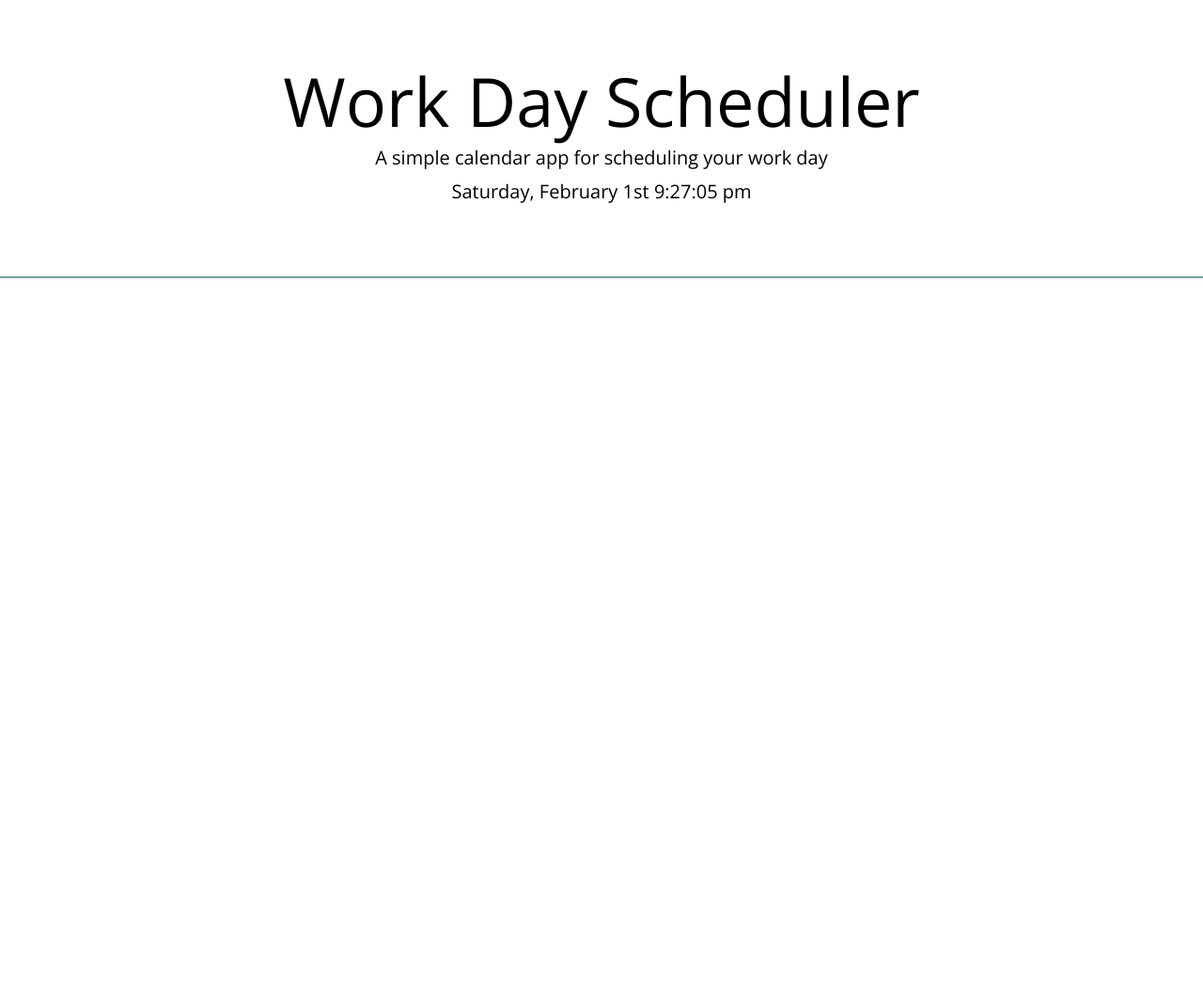
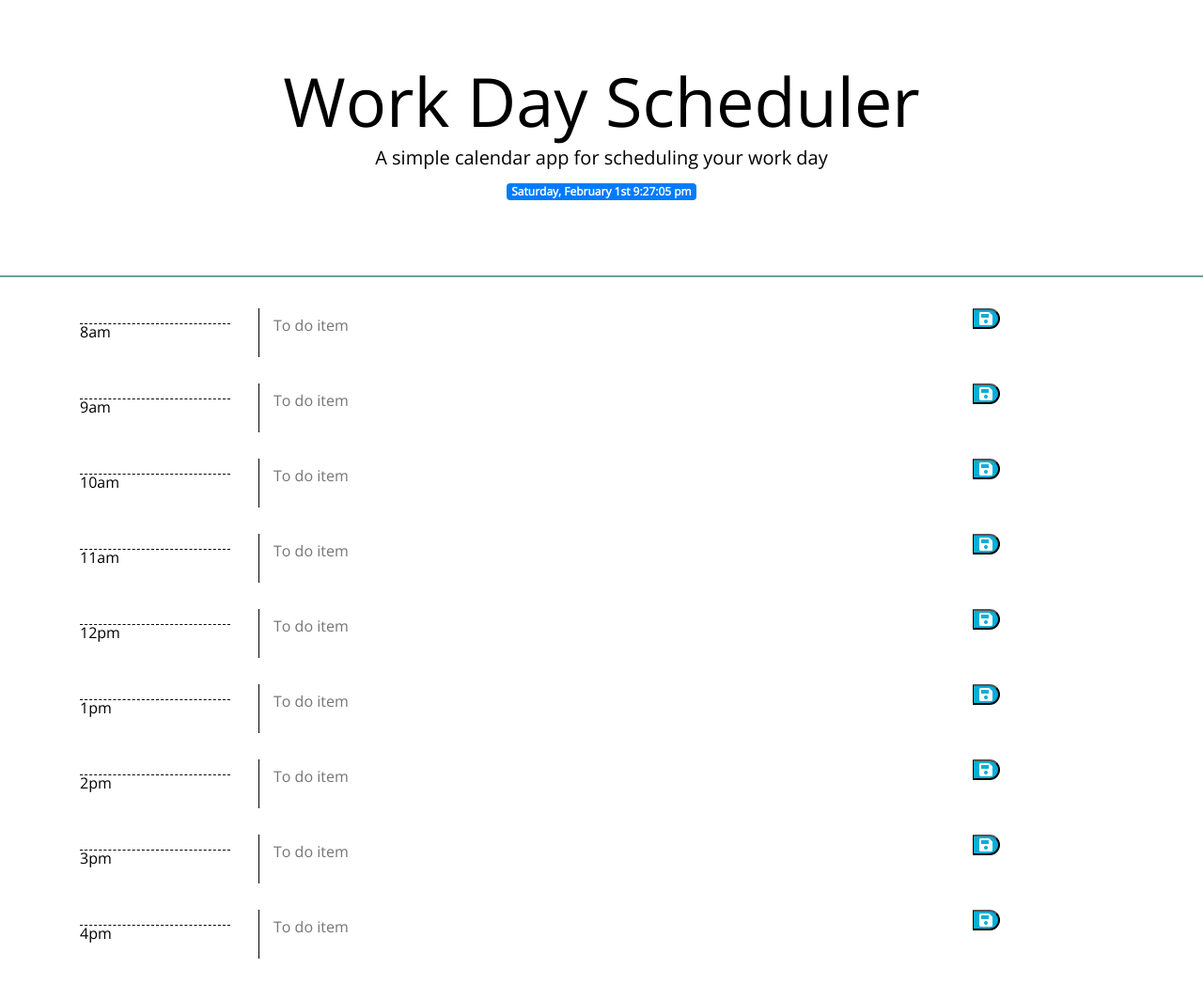
Before and after one commit to lfernandez79/workDayScheduler, a plain HTML site: page index.html in a window 1280 px wide. Shown: the whole page at 94% size. Before the commit the page ends 800 px from the top, so only its background shows below. Drawn offline with nearby package versions, Linux system fonts and the light colour scheme.

Commit message:
added columns and append to page

```diff
--- a/index.html
+++ b/index.html
@@ -17,7 +17,7 @@
   <header class="jumbotron">
     <h1 class="display-3">Work Day Scheduler</h1>
     <p class="lead">A simple calendar app for scheduling your work day</p>
-    <p id="currentDay" class="lead"></p>
+    <p id="currentDay" class="lead badge badge-primary text-wrap"></p>
   </header>
   <div class="container">
     <!-- Timeblocks go here -->
--- a/script.js
+++ b/script.js
@@ -1,25 +1,37 @@
 $(document).ready(function () {
+
+    // append time to the page and function to update dynamic
     function timeUpdate() {
         $("#currentDay").text(moment().format("dddd, MMMM Do h:mm:ss a"));
     }
     setInterval(timeUpdate, 1000);
 
-
-    // for (let i=8; i<17; i++) {
+    for (let i=8; i<17; i++) {
         // const element = array[i];
 
-        // // Create row
-        // var row = $(`<div data-time=${i} id="${i}" class="row">`);
+        // Create row
+        var row = $(`<div data-time=${i} id="${i}" class="row">`);
 
-        // // Create a column
-        // var column1 = $('<div class="col-sm-2"> <p class="hour">' + formatAMPM(i) + "</p>");
+        // Create a columns
+        var column1 = $('<div class="col-sm-2"> <p class="hour">' + currentTime(i) + "</p>");
+        var column2 = $(`<div class="col-sm-8"><textarea id=text${i} class="col-md-12 description" placeholder="To do item"></textarea>`);
+        var column3 = $(`<div class="col-sm-2"><button class="saveBtn" id=${i}><i class="fas fa-save"></i></button>`);
 
-        // //append column to row
-        // row.append(column1);
+        //append column to row
+        row.append(column1, column2, column3);
 
-        // // add rows to container
-        // // $(".container").append(row);
+        // add rows to container
+        $(".container").append(row);
 
 
-    // }
+    }
+
+    function currentTime(event) {
+        var time = event >= 12 ? "pm" : "am";
+        event = event % 12;
+        event = event ? event : 12;
+        return event + time;
+    }
+
+
 })
```
